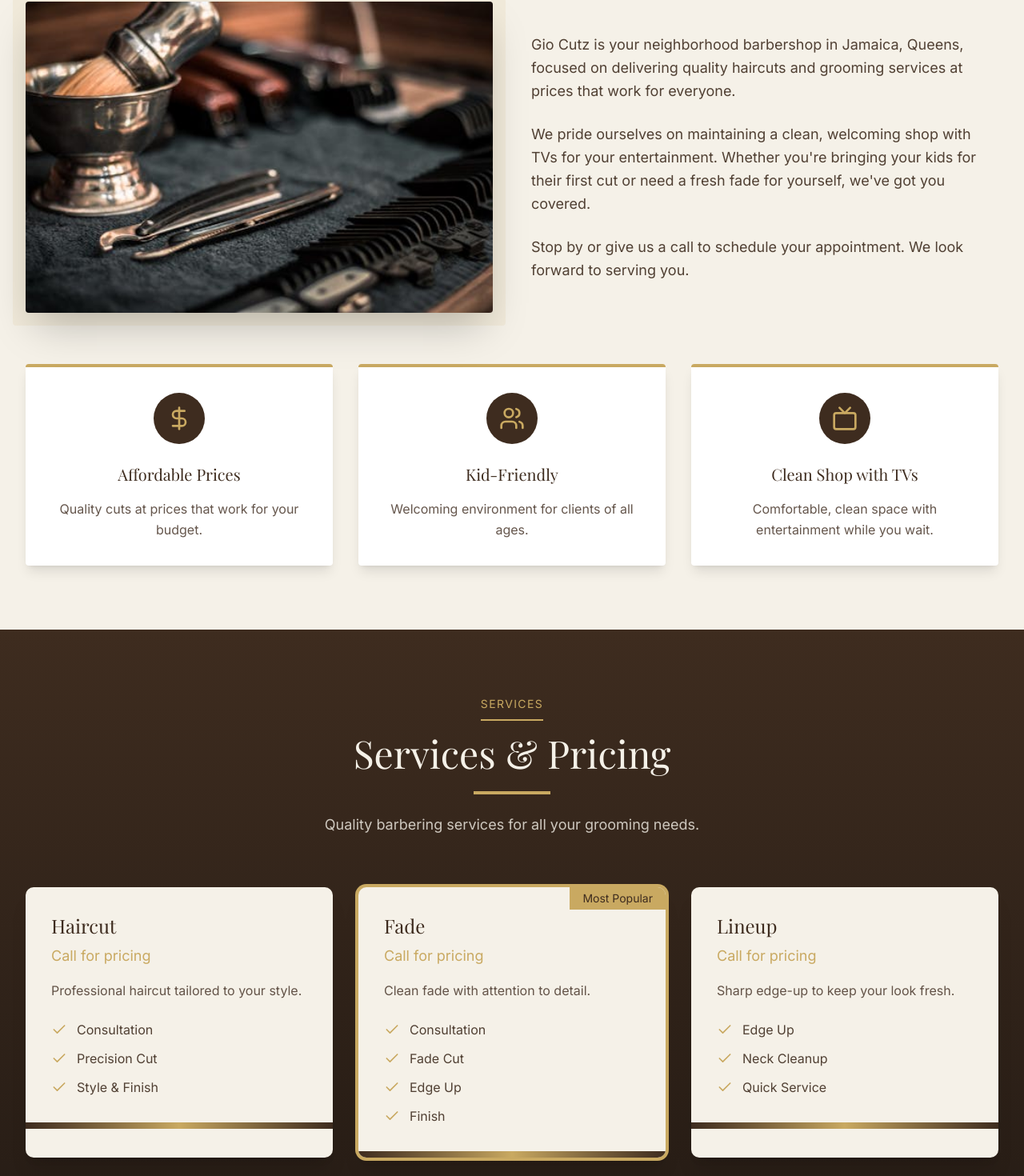
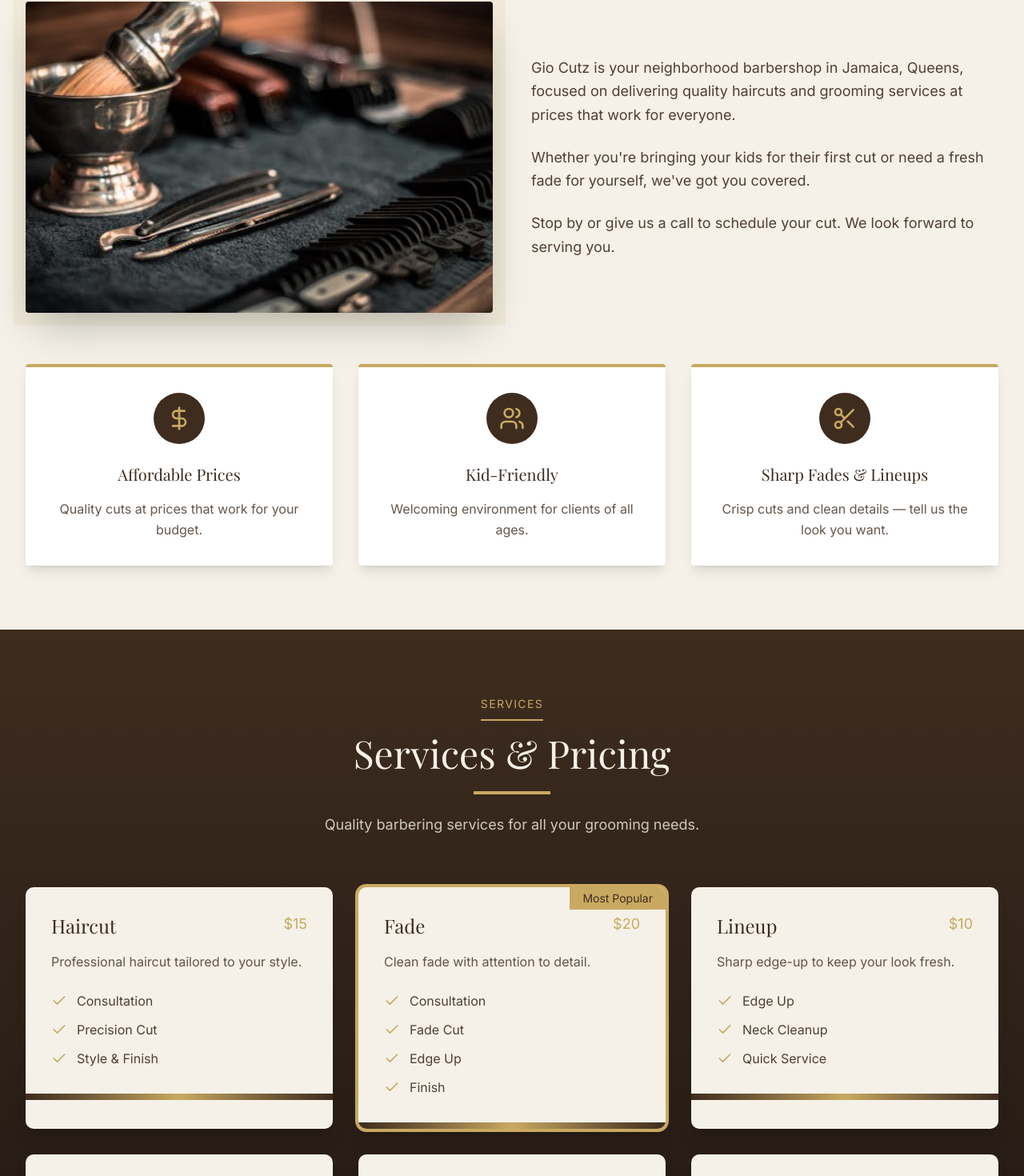
Before and after one commit to kzunayed/gios-barbershop, a React (Vite) app: page / in a window 1280 px wide. Shown: the part 1068-2538 px from the top of the page at 80% size. Built offline with nearby package versions, Linux system fonts and the light colour scheme.

Commit message:
feat: Add new `Services` and `About` components to display barbershop services, pricing, and information.

```diff
--- a/src/components/About.tsx
+++ b/src/components/About.tsx
@@ -1,4 +1,4 @@
-import { DollarSign, Users, Tv } from 'lucide-react';
+import { DollarSign, Users, Scissors } from 'lucide-react';
 import aboutImage from 'figma:asset/275faa3aa8f2a049279a9e8c53cdc25cb6aef100.png';
 
 export function About() {
@@ -14,9 +14,9 @@
       description: 'Welcoming environment for clients of all ages.',
     },
     {
-      icon: Tv,
-      title: 'Clean Shop with TVs',
-      description: 'Comfortable, clean space with entertainment while you wait.',
+      icon: Scissors,
+      title: 'Sharp Fades & Lineups',
+      description: 'Crisp cuts and clean details — tell us the look you want.',
     },
   ];
 
@@ -49,12 +49,10 @@
               and grooming services at prices that work for everyone.
             </p>
             <p className="text-lg text-[var(--espresso)]/90 leading-relaxed">
-              We pride ourselves on maintaining a clean, welcoming shop with TVs for your entertainment.
-              Whether you're bringing your kids for their first cut or need a fresh fade for yourself,
-              we've got you covered.
+              Whether you're bringing your kids for their first cut or need a fresh fade for yourself, we've got you covered.
             </p>
             <p className="text-lg text-[var(--espresso)]/90 leading-relaxed">
-              Stop by or give us a call to schedule your appointment. We look forward to serving you.
+              Stop by or give us a call to schedule your cut. We look forward to serving you.
             </p>
           </div>
         </div>
--- a/src/components/Services.tsx
+++ b/src/components/Services.tsx
@@ -4,38 +4,38 @@
   const services = [
     {
       name: 'Haircut',
-      price: 'Call for pricing',
+      price: '$15',
       description: 'Professional haircut tailored to your style.',
       features: ['Consultation', 'Precision Cut', 'Style & Finish'],
     },
     {
       name: 'Fade',
-      price: 'Call for pricing',
+      price: '$20',
       description: 'Clean fade with attention to detail.',
       features: ['Consultation', 'Fade Cut', 'Edge Up', 'Finish'],
       featured: true,
     },
     {
       name: 'Lineup',
-      price: 'Call for pricing',
+      price: '$10',
       description: 'Sharp edge-up to keep your look fresh.',
       features: ['Edge Up', 'Neck Cleanup', 'Quick Service'],
     },
     {
       name: 'Beard Trim',
-      price: 'Call for pricing',
+      price: '$10',
       description: 'Professional beard trimming and shaping.',
       features: ['Trim & Shape', 'Edge Definition', 'Cleanup'],
     },
     {
       name: 'Kids Cut',
-      price: 'Call for pricing',
+      price: '$15',
       description: 'Patient, kid-friendly haircut service.',
       features: ['Kid-Friendly Approach', 'Haircut', 'Styling'],
     },
     {
       name: 'Full Service',
-      price: 'Call for pricing',
+      price: '$25',
       description: 'Complete grooming package.',
       features: ['Haircut', 'Beard Trim', 'Lineup', 'Full Styling'],
     },
@@ -61,9 +61,8 @@
           {services.map((service, index) => (
             <div
               key={index}
-              className={`relative bg-[var(--cream)] rounded-lg overflow-hidden shadow-xl hover:shadow-2xl transition-all duration-300 ${
-                service.featured ? 'ring-4 ring-[var(--gold)]' : ''
-              }`}
+              className={`relative bg-[var(--cream)] rounded-lg overflow-hidden shadow-xl hover:shadow-2xl transition-all duration-300 ${service.featured ? 'ring-4 ring-[var(--gold)]' : ''
+                }`}
             >
               {service.featured && (
                 <div className="absolute top-0 right-0 bg-[var(--gold)] text-[var(--espresso)] px-4 py-1 text-sm">
@@ -72,11 +71,11 @@
               )}
 
               <div className="p-8">
-                <div className="mb-4">
-                  <h3 className="text-2xl text-[var(--espresso)] mb-2">
+                <div className="flex items-baseline justify-between mb-4">
+                  <h3 className="text-2xl text-[var(--espresso)]">
                     {service.name}
                   </h3>
-                  <div className="text-lg text-[var(--gold)]">{service.price}</div>
+                  <div className="text-lg font-semibold text-[var(--gold)]">{service.price}</div>
                 </div>
 
                 <p className="text-[var(--espresso)]/80 mb-6 leading-relaxed">
```
